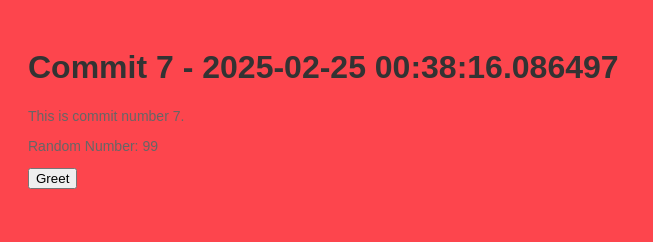
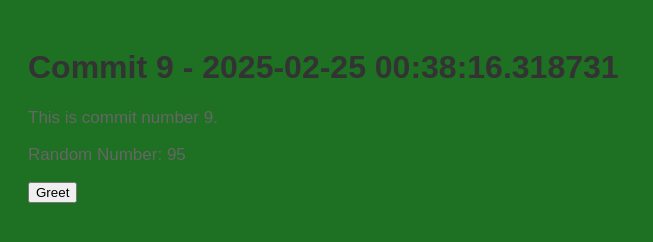
Before and after one commit to stiffs95/myrep-repo-20250225003813, a plain HTML site: page index.html in a window 1280 px wide. Shown: the whole page, without its empty margins (0-653 px from the left). Drawn offline with Linux system fonts and the light colour scheme.

Commit message:
📝 Commit 9 with HTML, CSS, and JS

```diff
--- a/index.html
+++ b/index.html
@@ -2,13 +2,13 @@
     <!DOCTYPE html>
     <html>
     <head>
-        <title>Commit 7 - 2025-02-25 00:38:16.086497</title>
+        <title>Commit 9 - 2025-02-25 00:38:16.318731</title>
         <link rel="stylesheet" href="style.css">
     </head>
     <body>
-        <h1>Commit 7 - 2025-02-25 00:38:16.086497</h1>
-        <p>This is commit number 7.</p>
-        <p>Random Number: 99</p>
+        <h1>Commit 9 - 2025-02-25 00:38:16.318731</h1>
+        <p>This is commit number 9.</p>
+        <p>Random Number: 95</p>
         <button onclick="greet()">Greet</button>
         <script src="script.js"></script>
     </body>
--- a/script.js
+++ b/script.js
@@ -2,4 +2,4 @@
     function greet() {
         alert('Hello from commit ' + commitNumber + '!');
     }
-    var commitNumber = 7;
+    var commitNumber = 9;
--- a/style.css
+++ b/style.css
@@ -1,7 +1,7 @@
 
     body {
         font-family: Arial, sans-serif;
-        background-color: #fd454d;
+        background-color: #1e7023;
         padding: 20px;
     }
     h1 {
@@ -9,5 +9,5 @@
     }
     p {
         color: #666;
-        font-size: 14px;
+        font-size: 17px;
     }
```
